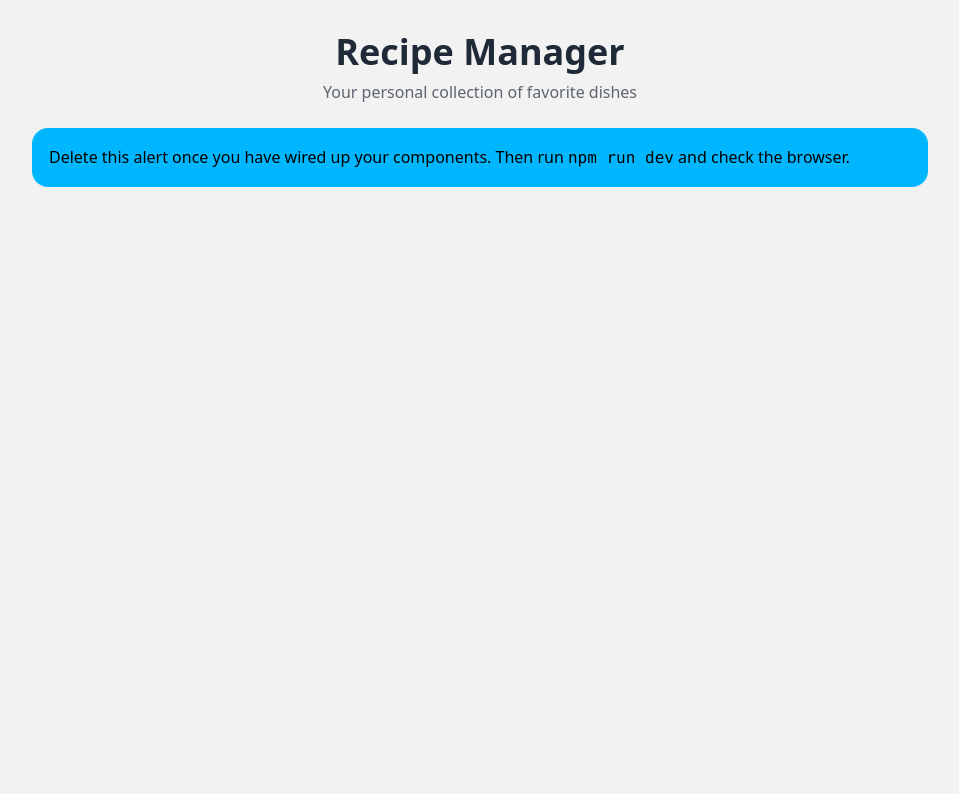
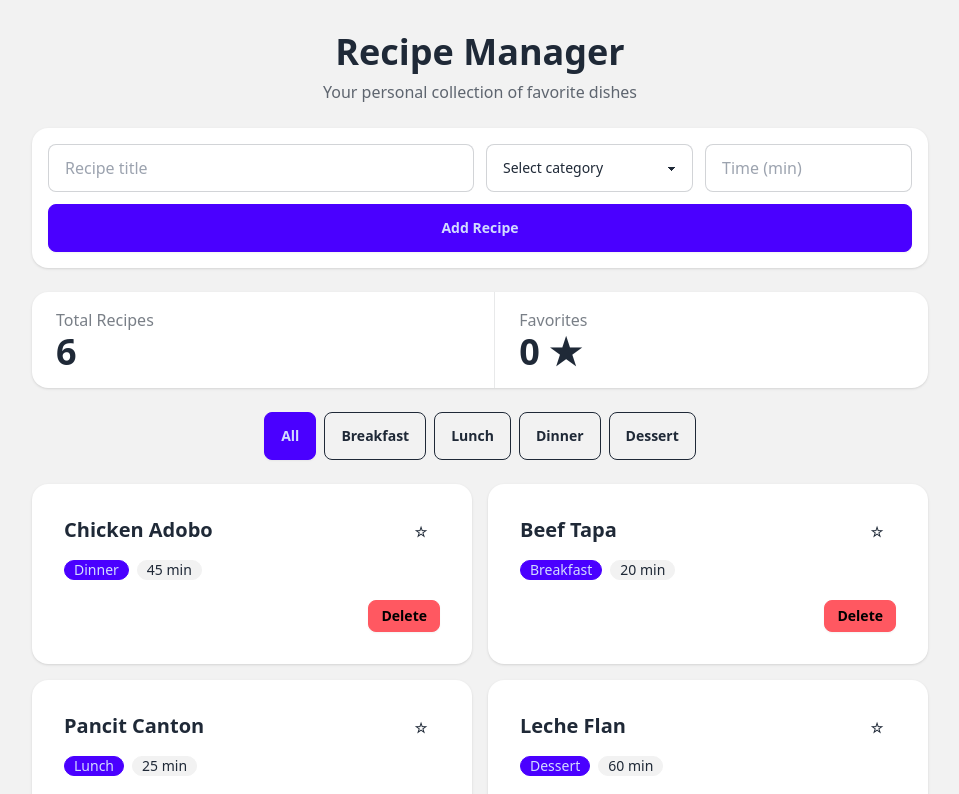
Before and after one commit to marksilva-123/recipe-manager, a React (Vite) app: page / in a window 1280 px wide. Shown: the top 794 px of the page, without its empty margins (160-1119 px from the left). Built offline with nearby package versions, Linux system fonts and the light colour scheme.

Commit message:
feat: complete MA1 recipe manager

```diff
--- a/src/App.jsx
+++ b/src/App.jsx
@@ -1,9 +1,13 @@
-import { useState } from "react";
+import { useEffect, useState } from "react";
 // TODO: import your components once you build them
 // import RecipeForm from "./components/RecipeForm";
 // import CategoryFilter from "./components/CategoryFilter";
 // import RecipeList from "./components/RecipeList";
 // import SummaryBar from "./components/SummaryBar";
+import RecipeForm from "./components/RecipeForm";
+import CategoryFilter from "./components/CategoryFilter";
+import RecipeList from "./components/RecipeList";
+import SummaryBar from "./components/SummaryBar";
 
 const STARTER_RECIPES = [
   { id: 1, title: "Chicken Adobo", category: "Dinner", time: 45, favorite: false },
@@ -17,29 +21,74 @@ const STARTER_RECIPES = [
 export default function App() {
   // TODO 1: create the `recipes` state using STARTER_RECIPES as the initial value.
   //         Later, wrap it in the lazy initializer that reads from localStorage.
-  const [recipes, setRecipes] = useState(STARTER_RECIPES);
+  const [recipes, setRecipes] = useState(() => {
+    try {
+      const savedRecipes = localStorage.getItem("recipes");
+      const parsedRecipes = savedRecipes ? JSON.parse(savedRecipes) : null;
+      return Array.isArray(parsedRecipes) ? parsedRecipes : STARTER_RECIPES;
+    } catch {
+      return STARTER_RECIPES;
+    }
+  });
 
   // TODO 2: create the `filter` state, starting as "All".
   //         Later, wrap it in the lazy initializer that reads from localStorage.
+  const [filter, setFilter] = useState(() => {
+    const savedFilter = localStorage.getItem("filter");
+    return savedFilter || "All";
+  });
 
   // TODO 3: add useEffect to persist `recipes` to localStorage whenever it changes.
+  useEffect(() => {
+    localStorage.setItem("recipes", JSON.stringify(recipes));
+  }, [recipes]);
 
   // TODO 4: add useEffect to persist `filter` to localStorage whenever it changes.
+  useEffect(() => {
+    localStorage.setItem("filter", filter);
+  }, [filter]);
 
   // TODO 5: add useEffect to update `document.title` with the favorite count.
   //         Example format: `Recipes · 3 ★`
+  useEffect(() => {
+    const favoriteCount = recipes.filter((recipe) => recipe.favorite).length;
+    document.title = `Recipes · ${favoriteCount} ★`;
+  }, [recipes]);
 
   // TODO 6: write handleAdd(recipe) — adds a new recipe with a unique id (Date.now()).
   //         Use the spread operator, NOT .push().
+  const handleAdd = (recipe) => {
+    setRecipes((currentRecipes) => [
+      ...currentRecipes,
+      { ...recipe, id: Date.now(), favorite: false },
+    ]);
+  };
 
   // TODO 7: write handleToggleFavorite(id) — flips the `favorite` field of the matching recipe.
   //         Use .map() and spread; do NOT mutate the object directly.
+  const handleToggleFavorite = (id) => {
+    setRecipes((currentRecipes) =>
+      currentRecipes.map((recipe) =>
+        recipe.id === id ? { ...recipe, favorite: !recipe.favorite } : recipe,
+      ),
+    );
+  };
 
   // TODO 8: write handleDelete(id) — removes the recipe with that id.
   //         Use .filter().
+  const handleDelete = (id) => {
+    setRecipes((currentRecipes) =>
+      currentRecipes.filter((recipe) => recipe.id !== id),
+    );
+  };
 
   // TODO 9: derive `visibleRecipes` in render — if filter === "All" show all,
   //         otherwise filter by category. Do NOT store this in state.
+  const visibleRecipes =
+    filter === "All"
+      ? recipes
+      : recipes.filter((recipe) => recipe.category === filter);
+  const favoriteCount = recipes.filter((recipe) => recipe.favorite).length;
 
   return (
     <div className="min-h-screen bg-base-200 py-8 px-4">
@@ -52,21 +101,22 @@ export default function App() {
         </header>
 
         {/* TODO: render <RecipeForm onAdd={handleAdd} /> */}
+        <RecipeForm onAdd={handleAdd} />
 
         {/* TODO: render <SummaryBar total={...} favorites={...} /> */}
+        <SummaryBar total={recipes.length} favorites={favoriteCount} />
 
         {/* TODO: render <CategoryFilter activeFilter={filter} onFilterChange={setFilter} /> */}
+        <CategoryFilter activeFilter={filter} onFilterChange={setFilter} />
 
         {/* TODO: render <RecipeList recipes={visibleRecipes}
                                     onToggleFavorite={handleToggleFavorite}
                                     onDelete={handleDelete} /> */}
-
-        <div className="alert alert-info">
-          <span>
-            Delete this alert once you have wired up your components. Then run{" "}
-            <code className="font-mono">npm run dev</code> and check the browser.
-          </span>
-        </div>
+        <RecipeList
+          recipes={visibleRecipes}
+          onToggleFavorite={handleToggleFavorite}
+          onDelete={handleDelete}
+        />
       </div>
     </div>
   );
--- a/src/components/CategoryFilter.jsx
+++ b/src/components/CategoryFilter.jsx
@@ -8,16 +8,19 @@ export default function CategoryFilter({ activeFilter, onFilterChange }) {
           - The active button should look different from the others
             (e.g., "btn-primary" for active, "btn-outline" otherwise).
           - Don't forget the `key` prop! */
-        ["all", "watched", "unwatched"].map((filter) => (
-        <button
-        key={filter}
-        className={`btn join-item ${currentFilter === filter ? "btn-primary" : "btn-ghost"}`}
-        onClick={() => onChangeFilter(filter)}
-        type="button"
-      >
-        {filter[0].toUpperCase() + filter.slice(1)}
-      </button>
-    ))}
+        FILTERS.map((filter) => (
+          <button
+           key={filter}
+           className={`btn ${
+            activeFilter === filter ? "btn-primary" : "btn-outline"
+          }`}
+          onClick={() => onFilterChange(filter)}
+          type="button"
+        >
+          {filter}
+        </button>
+        ))
+      }
     </div>
   );
 }
--- a/src/components/RecipeCard.jsx
+++ b/src/components/RecipeCard.jsx
@@ -1,24 +1,33 @@
 export default function RecipeCard({ recipe, onToggleFavorite, onDelete }) {
   // TODO: destructure id, title, category, time, favorite from recipe.
+  const { id, title, category, time, favorite } = recipe;
 
-  return (
+ return (
     <div className="card bg-base-100 shadow">
       <div className="card-body">
         <div className="flex justify-between items-start">
           {/* TODO: show the recipe title as an <h2 className="card-title"> */}
+          <h2 className="card-title">{title}</h2>
 
           {/* TODO: favorite toggle button.
               - Shows ★ when favorite is true, ☆ when false.
               - onClick calls onToggleFavorite(id). */}
+              <button className="btn btn-ghost btn-sm"
+               onClick={() => onToggleFavorite(id)}
+               > {favorite ? "★" : "☆"} </button>
         </div>
 
         <div className="flex gap-2 mt-1">
           {/* TODO: category badge (badge badge-primary) */}
+          <span className="badge badge-primary">{category}</span>
           {/* TODO: time badge (badge badge-ghost) — e.g., "45 min" */}
+          <span className="badge badge-ghost">{time} min</span>
         </div>
 
         <div className="card-actions justify-end mt-3">
           {/* TODO: Delete button (btn btn-error btn-sm) that calls onDelete(id) */}
+          <button className="btn btn-error btn-sm" onClick={()=>
+            onDelete(id)} > Delete </button>
         </div>
       </div>
     </div>
--- a/src/components/RecipeForm.jsx
+++ b/src/components/RecipeForm.jsx
@@ -4,12 +4,20 @@ const CATEGORIES = ["Breakfast", "Lunch", "Dinner", "Dessert"];
 
 export default function RecipeForm({ onAdd }) {
   // TODO: create controlled state for title, category, and time.
+  const [title, setTitle] = useState("");
+  const [category, setCategory] = useState("");
+  const [time, setTime] = useState("");
 
   const handleSubmit = (e) => {
     e.preventDefault();
     // TODO: reject if title is empty (after .trim()).
+    if (!title.trim()) { return; }
     // TODO: call onAdd({ title, category, time: Number(time) || 0 }).
+    onAdd({ title: title.trim(), category, time: Number(time) || 0, });
     // TODO: clear the form fields.
+    setTitle("");
+    setCategory("");
+    setTime("");
   };
 
   return (
@@ -22,11 +30,20 @@ export default function RecipeForm({ onAdd }) {
         type="text"
         placeholder="Recipe title"
         className="input input-bordered md:col-span-2"
+        value={title}
+         onChange={(e) => setTitle(e.target.value)}
       />
 
       {/* TODO: category dropdown — must be controlled. Map over CATEGORIES for the options. */}
-      <select className="select select-bordered">
+      <select className="select select-bordered"
+      value={category}
+       onChange={(e) => setCategory(e.target.value)}>
         <option value="">Select category</option>
+
+        {CATEGORIES.map((category) => (
+          <option key={category} value={category}>
+          {category}
+          </option> ))}
       </select>
 
       {/* TODO: time input (number) — must be controlled */}
@@ -35,6 +52,8 @@ export default function RecipeForm({ onAdd }) {
         placeholder="Time (min)"
         min="0"
         className="input input-bordered"
+        value={time}
+         onChange={(e) => setTime(e.target.value)}
       />
 
       <button type="submit" className="btn btn-primary md:col-span-4">
--- a/src/components/RecipeList.jsx
+++ b/src/components/RecipeList.jsx
@@ -3,12 +3,27 @@ import RecipeCard from "./RecipeCard";
 export default function RecipeList({ recipes, onToggleFavorite, onDelete }) {
   // TODO: if recipes.length === 0, render a friendly empty-state message
   //       (e.g., "No recipes match this filter.").
+  if (recipes.length === 0) {
+     return (
+       <div className="text-center py-8">
+          <p className="text-base-content/60">
+            No recipes match this filter.
+          </p>
+        </div> ); }
 
   return (
     <div className="grid grid-cols-1 md:grid-cols-2 gap-4">
       {/* TODO: map over recipes and render a <RecipeCard /> for each.
           - Pass recipe, onToggleFavorite, onDelete as props.
-          - Use recipe.id as the key. */}
+          - Use recipe.id as the key. */
+          recipes.map((recipe) => (
+            <RecipeCard
+             key={recipe.id}
+             recipe={recipe}
+             onToggleFavorite={onToggleFavorite}
+             onDelete={onDelete}
+            />
+          ))}
     </div>
   );
 }
--- a/src/components/SummaryBar.jsx
+++ b/src/components/SummaryBar.jsx
@@ -5,6 +5,15 @@ export default function SummaryBar({ total, favorites }) {
           - First: title "Total Recipes", value {total}
           - Second: title "Favorites", value {favorites} ★
       */}
+      <div className="stat">
+         <div className="stat-title">Total Recipes</div>
+         <div className="stat-value">{total}</div>
+      </div>
+
+      <div className="stat">
+          <div className="stat-title">Favorites</div>
+          <div className="stat-value">{favorites} ★</div>
+      </div>
     </div>
   );
 }
```
